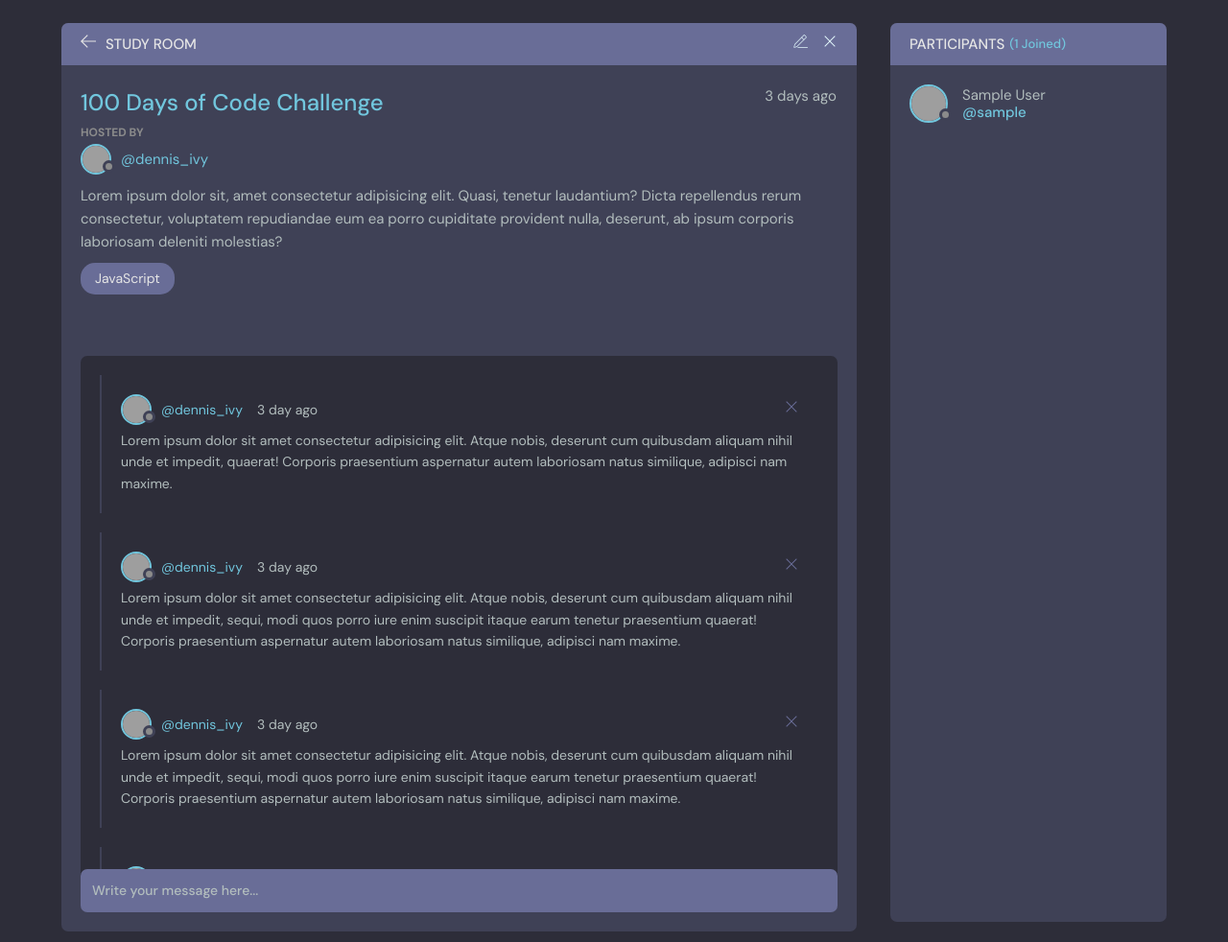
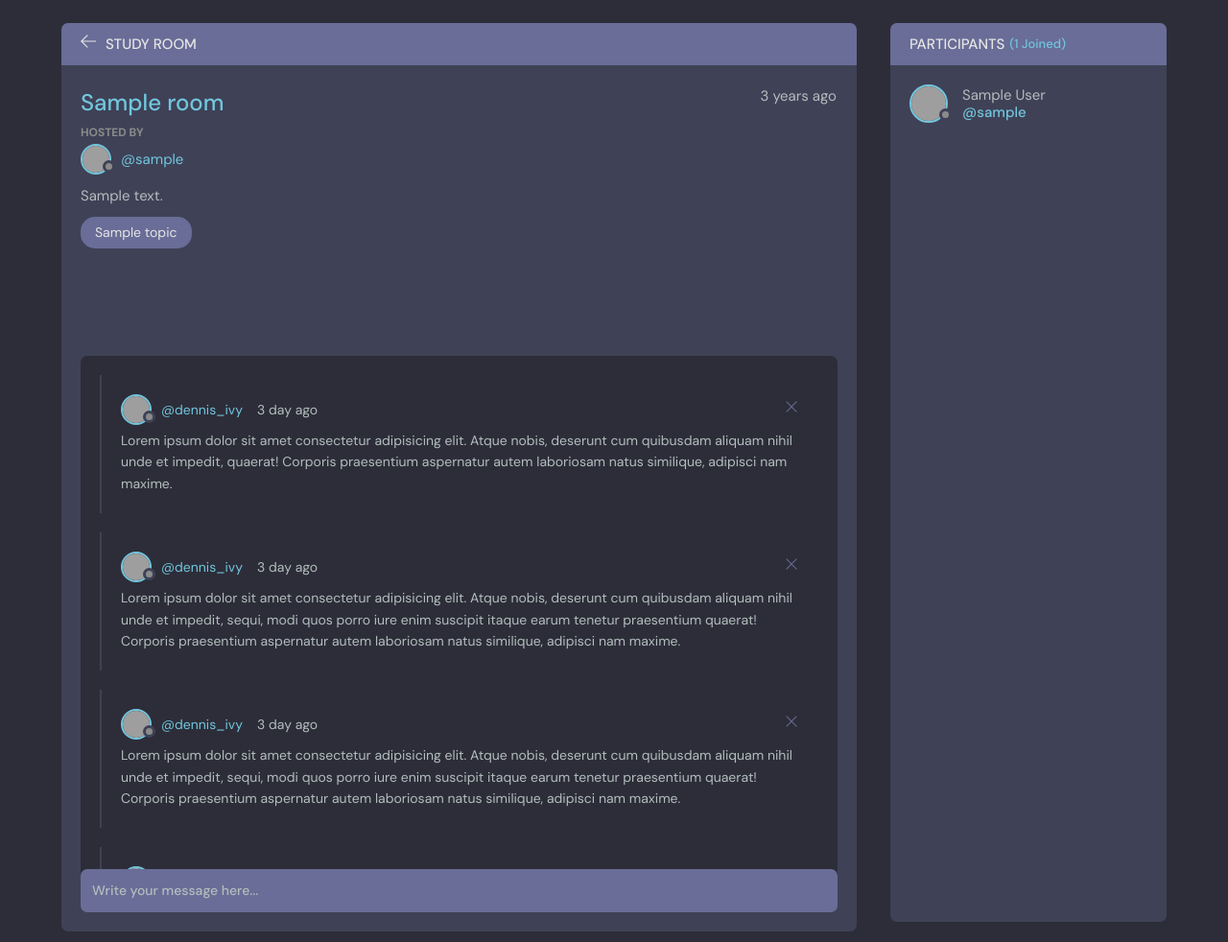
Before and after one commit to rukshan99/scholab, a Django app: page /room/1/ in a window 1280 px wide. Shown: the part 76-1058 px from the top of the page at 96% size. Run offline with Django 3.2, Linux system fonts and the light colour scheme; tables that the repository leaves empty hold one stand-in row (values such as "Sample post"); grey boxes are pictures that could not be loaded.

Commit message:
configure room page with theme

```diff
--- a/base/templates/base/room.html
+++ b/base/templates/base/room.html
@@ -6,7 +6,7 @@
     <div class="room">
       <div class="room__top">
         <div class="room__topLeft">
-          <a href="index.html">
+          <a href="{% url 'home_view' %}">
             <svg
               version="1.1"
               xmlns="http://www.w3.org/2000/svg"
@@ -24,7 +24,8 @@
         </div>
 
         <div class="room__topRight">
-          <a href="#">
+          {% if room.host == request.user %}
+          <a href="{%  url 'update_room_view' room.id %}">
             <svg
               enable-background="new 0 0 24 24"
               height="32"
@@ -52,7 +53,7 @@
               </g>
             </svg>
           </a>
-          <a href="#">
+          <a href="{%  url 'delete_room_view' room.id %}">
             <svg
               version="1.1"
               xmlns="http://www.w3.org/2000/svg"
@@ -66,46 +67,29 @@
               ></path>
             </svg>
           </a>
+          {% endif %}
         </div>
 
-        <!-- <button class="action-button" data-id="120" data-delete-url="https://randomuser.me/api/3324923"
-            data-edit-url="profile.html">
-            <svg version="1.1" xmlns="http://www.w3.org/2000/svg" width="32" height="32" viewBox="0 0 32 32">
-              <title>ellipsis-horizontal</title>
-              <path
-                d="M16 7.843c-2.156 0-3.908-1.753-3.908-3.908s1.753-3.908 3.908-3.908c2.156 0 3.908 1.753 3.908 3.908s-1.753 3.908-3.908 3.908zM16 1.98c-1.077 0-1.954 0.877-1.954 1.954s0.877 1.954 1.954 1.954c1.077 0 1.954-0.877 1.954-1.954s-0.877-1.954-1.954-1.954z">
-              </path>
-              <path
-                d="M16 19.908c-2.156 0-3.908-1.753-3.908-3.908s1.753-3.908 3.908-3.908c2.156 0 3.908 1.753 3.908 3.908s-1.753 3.908-3.908 3.908zM16 14.046c-1.077 0-1.954 0.877-1.954 1.954s0.877 1.954 1.954 1.954c1.077 0 1.954-0.877 1.954-1.954s-0.877-1.954-1.954-1.954z">
-              </path>
-              <path
-                d="M16 31.974c-2.156 0-3.908-1.753-3.908-3.908s1.753-3.908 3.908-3.908c2.156 0 3.908 1.753 3.908 3.908s-1.753 3.908-3.908 3.908zM16 26.111c-1.077 0-1.954 0.877-1.954 1.954s0.877 1.954 1.954 1.954c1.077 0 1.954-0.877 1.954-1.954s-0.877-1.954-1.954-1.954z">
-              </path>
-            </svg>
-          </button> -->
       </div>
       <div class="room__box scroll">
         <div class="room__header scroll">
           <div class="room__info">
-            <h3>100 Days of Code Challenge</h3>
-            <span>3 days ago</span>
+            <h3>{{room.name}}</h3>
+            <span>{{room.created | timesince}} ago</span>
           </div>
           <div class="room__hosted">
             <p>Hosted By</p>
-            <a href="#" class="room__author">
+            <a href="{% url 'profile_view' room.host.id %}" class="room__author">
               <div class="avatar avatar--small">
                 <img src="https://randomuser.me/api/portraits/men/37.jpg" />
               </div>
-              <span>@dennis_ivy</span>
+              <span>@{{room.host.username}}</span>
             </a>
           </div>
           <div class="room__details">
-            Lorem ipsum dolor sit, amet consectetur adipisicing elit. Quasi,
-            tenetur laudantium? Dicta repellendus rerum consectetur, voluptatem
-            repudiandae eum ea porro cupiditate provident nulla, deserunt, ab
-            ipsum corporis laboriosam deleniti molestias?
+            {{room.description}}
           </div>
-          <span class="room__topics">JavaScript</span>
+          <span class="room__topics">{{room.topic}}</span>
         </div>
         <div class="room__conversation">
           <div class="threads scroll">
```
